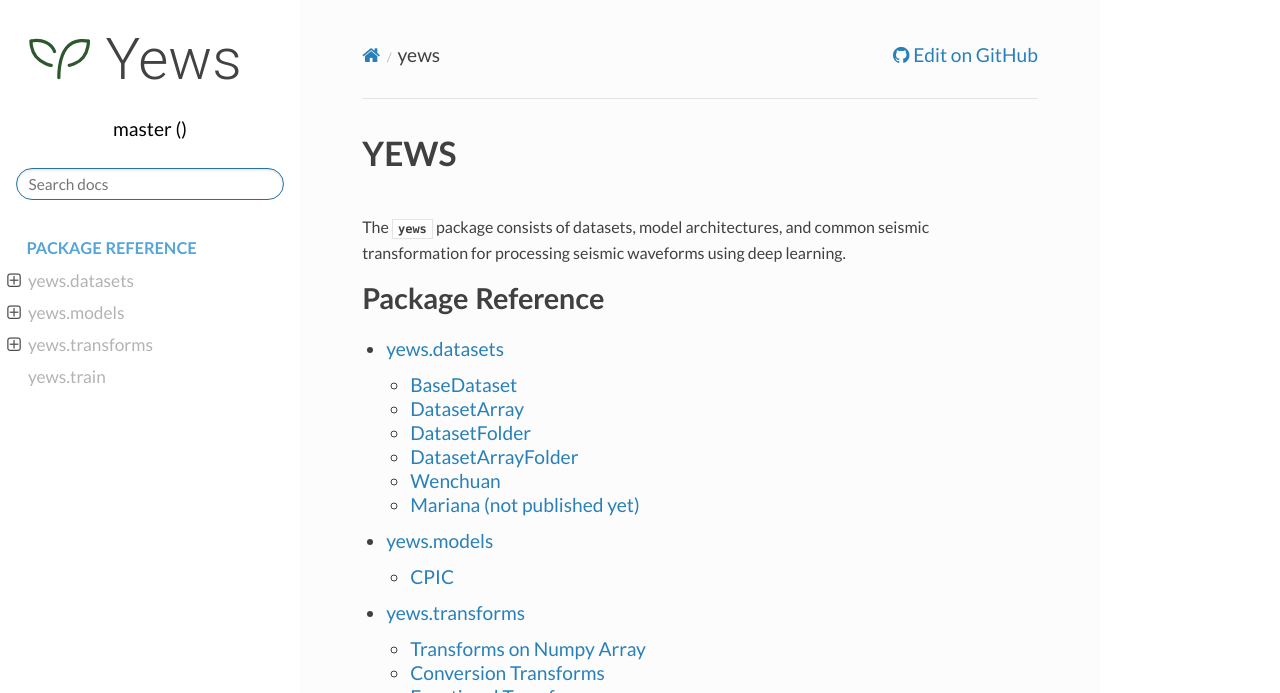
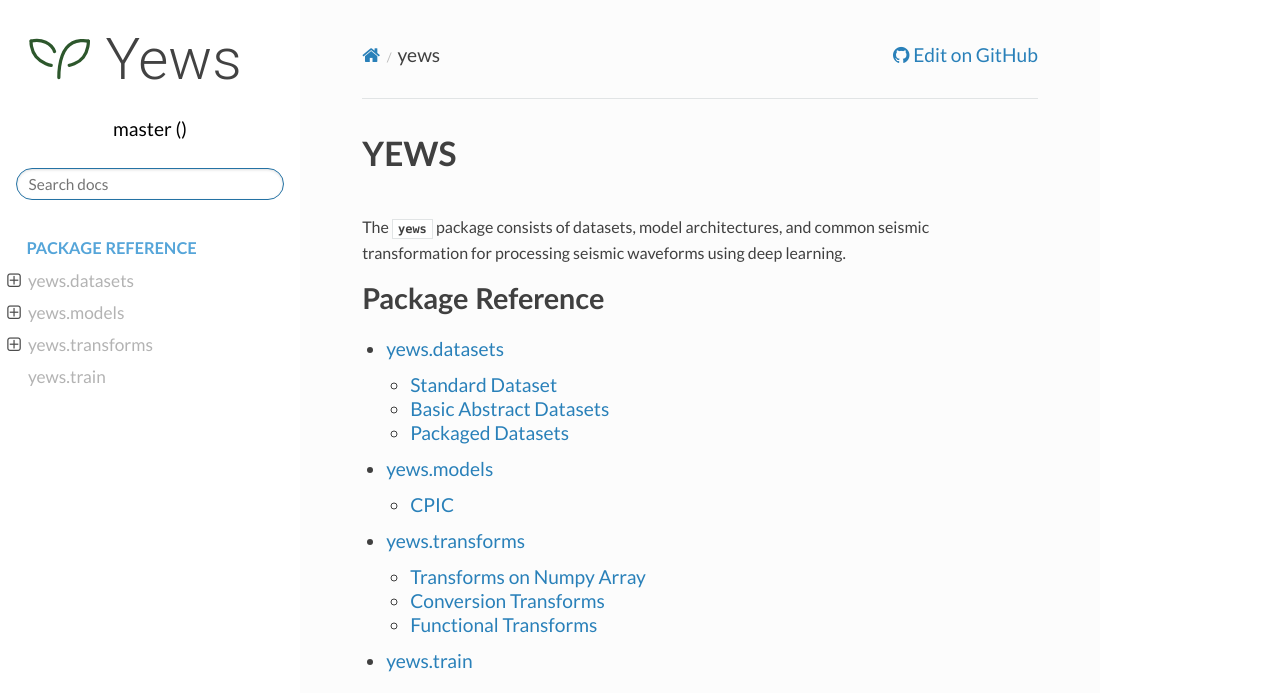
Before and after one commit to lijunzh/yews-doc, a Sphinx documentation site: the page built from source/index.rst, in a window 1280 px wide and 1078 px high, cut to the strip 0-693 px from the top of the window. Built offline with Sphinx 7.4.7 and the Read the Docs theme 2.0.0, drawn with Linux system fonts in a browser that asks for light colours; formulas are drawn with MathJax 3; the version number could not be read and is left out; part of the change alters nothing that is shown.

Commit message:
update dataset package

```diff
--- a/source/dataset.rst
+++ b/source/dataset.rst
@@ -32,40 +32,45 @@ All the datasets have almost similar API. They all have two common arguments:
 ``transform`` and  ``target_transform`` to transform the input and target
 respectively.
 
+Standard Dataset
+------------------
+This is the default dataset used by ``yews`` that consists of two ``npy`` files
+under a directory. The first ``samples.npy`` contains of the input data array
+and the second ``targets.npy`` contains the output data array. Note that
+additional files can exists in the same directy, but they will be ignored by
+the ``Dataset`` class.
 
-BaseDataset
------------
+.. autoclass:: Dataset
+   :special-members:
+
+
+Basic Abstract Datasets
+-----------------------
+The ``BaseDataset`` class defines the common behavior of all ``dataset-like``
+objects. Additional ``DirDataset`` and ``FileDataset`` add more constraints on
+the specific form of the dataset. Note that ``Dataset`` class inherent from the
+``DirDataset`` class.
 
 .. autoclass:: BaseDataset
-   :members: build_dataset
+   :members: build_dataset, export_dataset
    :special-members:
 
-DatasetArray
-------------
-
-.. autoclass:: DatasetArray
+.. autoclass:: DirDataset
    :special-members:
 
-DatasetFolder
--------------
-
-.. autoclass:: DatasetFolder
+.. autoclass:: FileDataset
    :special-members:
 
-DatasetArrayFolder
-------------------
-
-.. autoclass:: DatasetArrayFolder
-   :special-members:
-
-Wenchuan
---------
+Packaged Datasets
+-----------------
+Commonly used datasets are packaged and listed in this section. These datasets
+can be downloaded directly.
 
 .. autoclass:: Wenchuan
    :special-members:
 
-Mariana (not published yet)
----------------------------
+.. autoclass:: SCSN
+   :special-members:
 
 .. autoclass:: Mariana
    :special-members:
```
